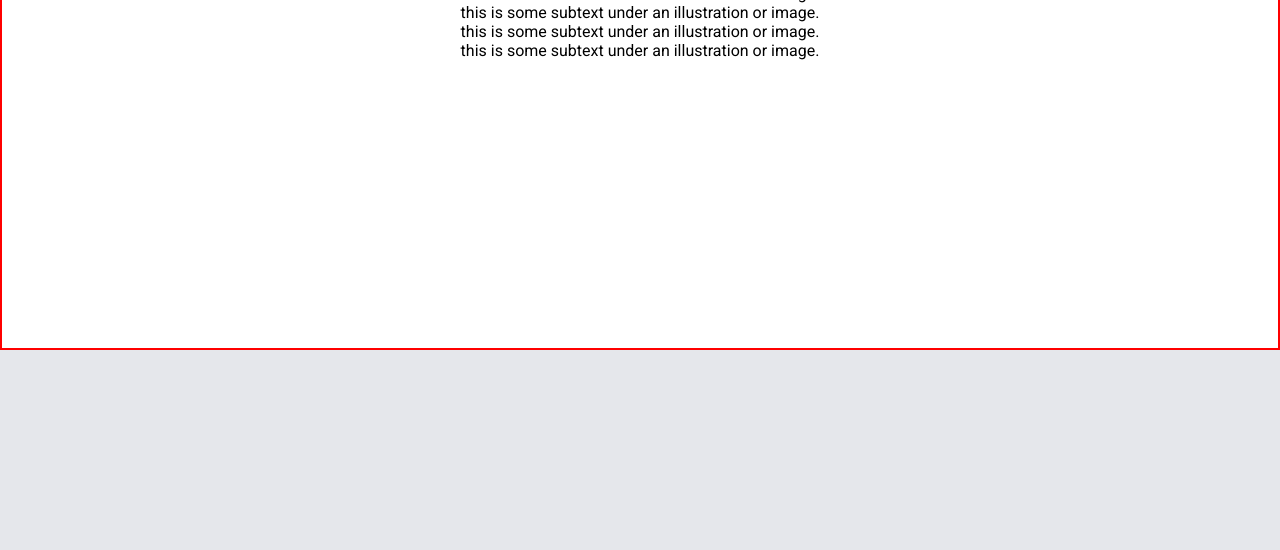
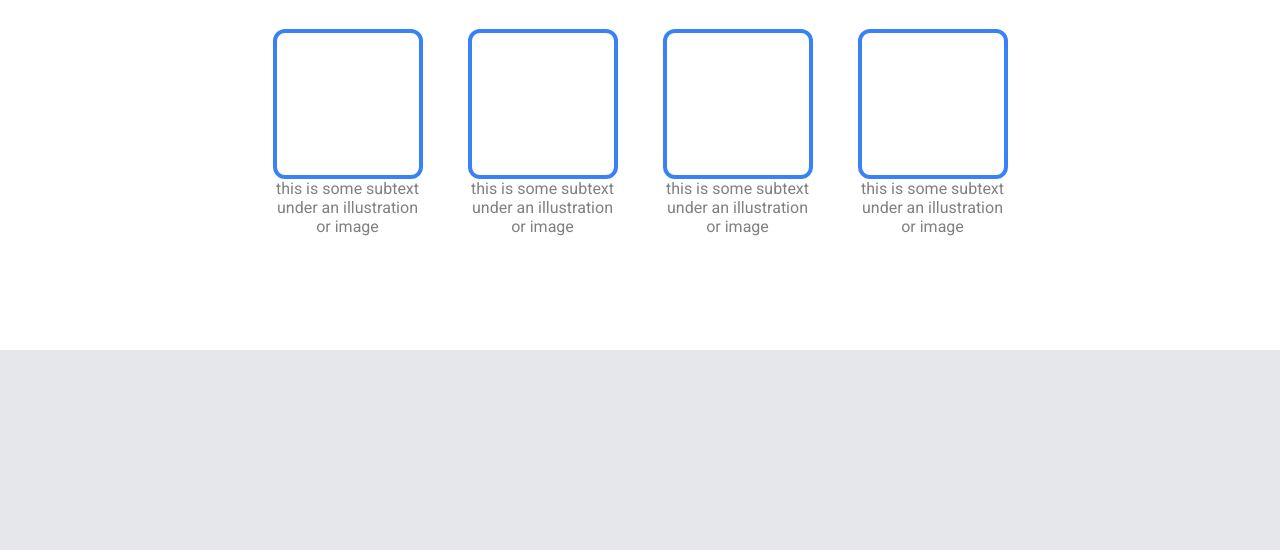
Before and after one commit to jurrea619/landing-page, a plain HTML site: page index.html in a window 1280 px wide. Shown: the part 590-1140 px from the top of the page. Drawn offline with Linux system fonts and the light colour scheme.

Commit message:
Complete Information Section

```diff
--- a/index.html
+++ b/index.html
@@ -51,25 +51,25 @@
                 <div class="icon-pair">
                     <div class="icon"></div>
                     <div class="subtext">this is some subtext under an
-                        illustration or image.
+                        illustration or image
                     </div>
                 </div>
                 <div class="icon-pair">
                     <div class="icon"></div>
                     <div class="subtext">this is some subtext under an
-                        illustration or image.
+                        illustration or image
                     </div>
                 </div>
                 <div class="icon-pair">
                     <div class="icon"></div>
                     <div class="subtext">this is some subtext under an
-                        illustration or image.
+                        illustration or image
                     </div>
                 </div>
                 <div class="icon-pair">
                     <div class="icon"></div>
                     <div class="subtext">this is some subtext under an
-                        illustration or image.
+                        illustration or image
                     </div>
                 </div>
             </div>
--- a/styles/style.css
+++ b/styles/style.css
@@ -107,13 +107,33 @@ li {
     align-items: center;
     padding-top: 40px;
     height: 450px;
-    border: 2px solid red;
+}
+
+.icons-container {
+    display: flex;
+    justify-content: center;
+    align-items: center;
+    gap: 45px;
+    height: 300px;
 }
 
 .icon {
+    border: 4px solid #3882F6;
+    width: 150px;
+    height: 150px;
+    border-radius: 12px;
+}
+
+.icon-pair {
+    flex: 0;
+    text-align: center;
 }
 
 .quote-section {
     height: 450px;
     background-color: #E5E7EB;
 }
+
+.subtext {
+    color: gray;
+}
```
